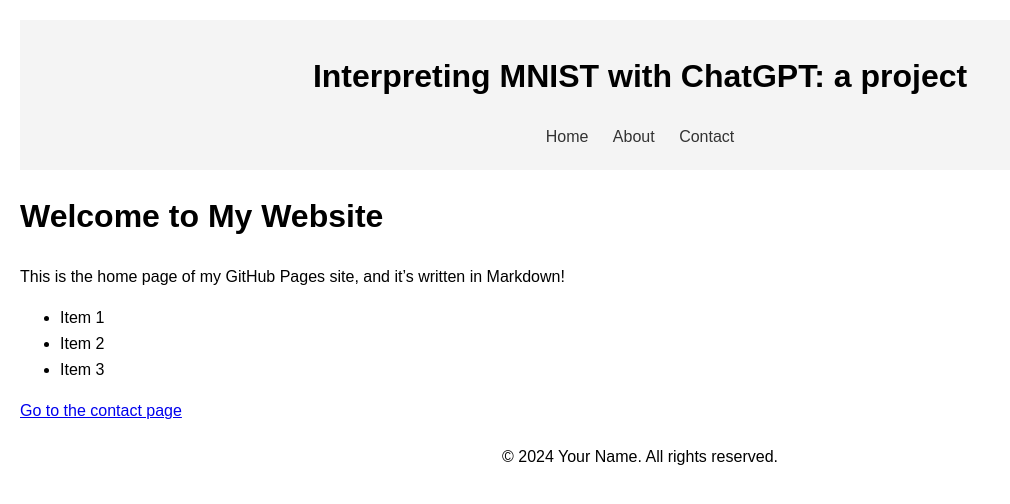
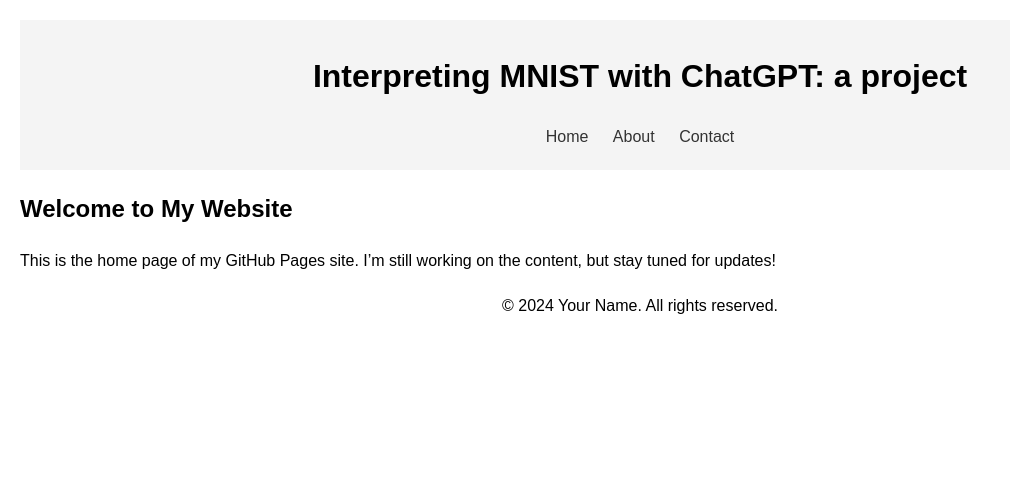
Before and after one commit to Arkleseisure/Arkleseisure.github.io, a Jekyll site: the page built from index.md, in a window 1280 px wide. Shown: the top 504 px of the page, without its empty margins (0-1010 px from the left). Built offline with Jekyll 4.4.1, drawn with Linux system fonts in a browser that asks for light colours.

Commit message:
Update index.md

```diff
--- a/index.md
+++ b/index.md
@@ -1,14 +1,8 @@
 ---
 layout: default
 title: Home
+description: "Welcome to my website"
 ---
 
-# Welcome to My Website
-
-This is the home page of my GitHub Pages site, and it’s written in Markdown!
-
-- Item 1
-- Item 2
-- Item 3
-
-[Go to the contact page](contact.html)
+<h2>Welcome to My Website</h2>
+<p>This is the home page of my GitHub Pages site. I’m still working on the content, but stay tuned for updates!</p>
```
